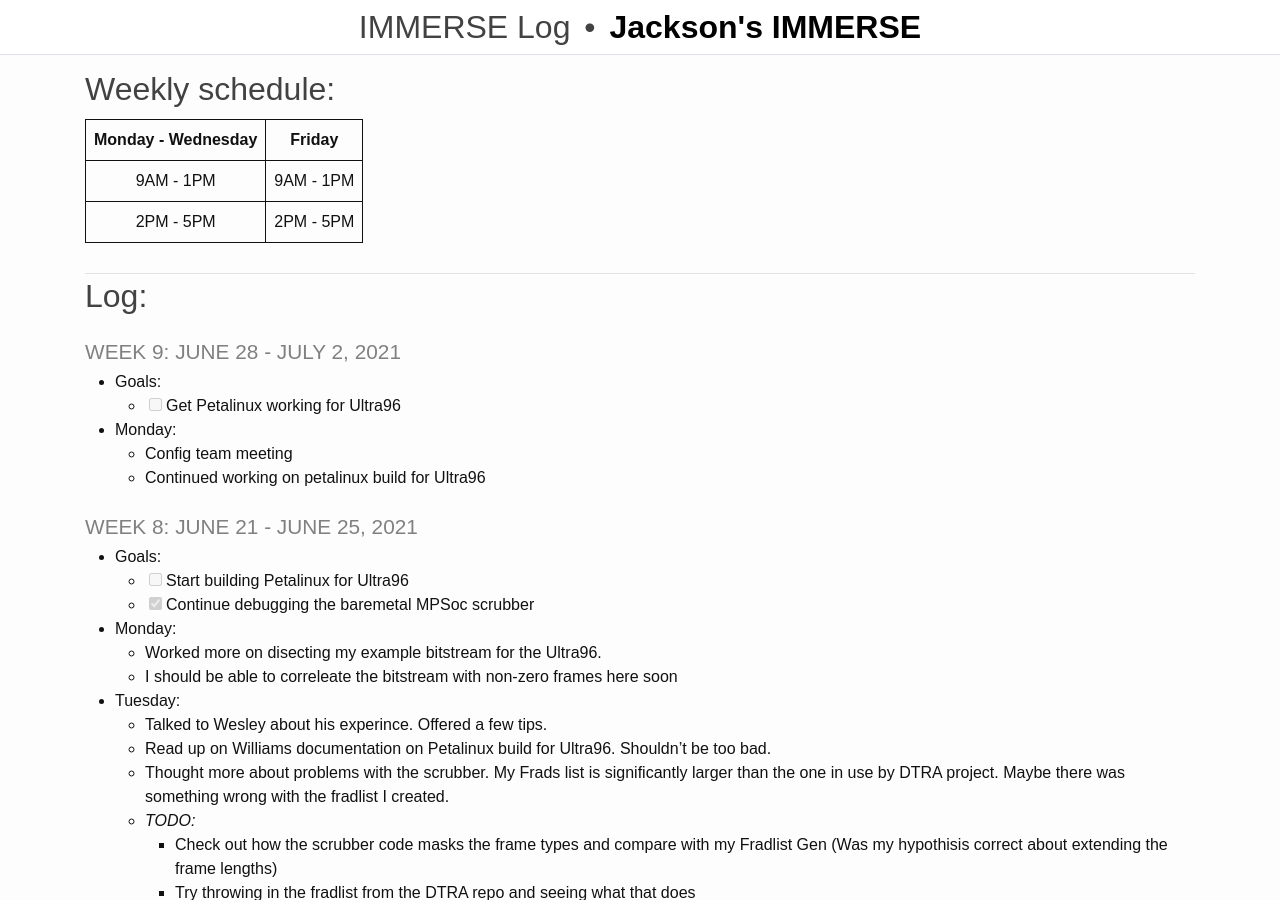
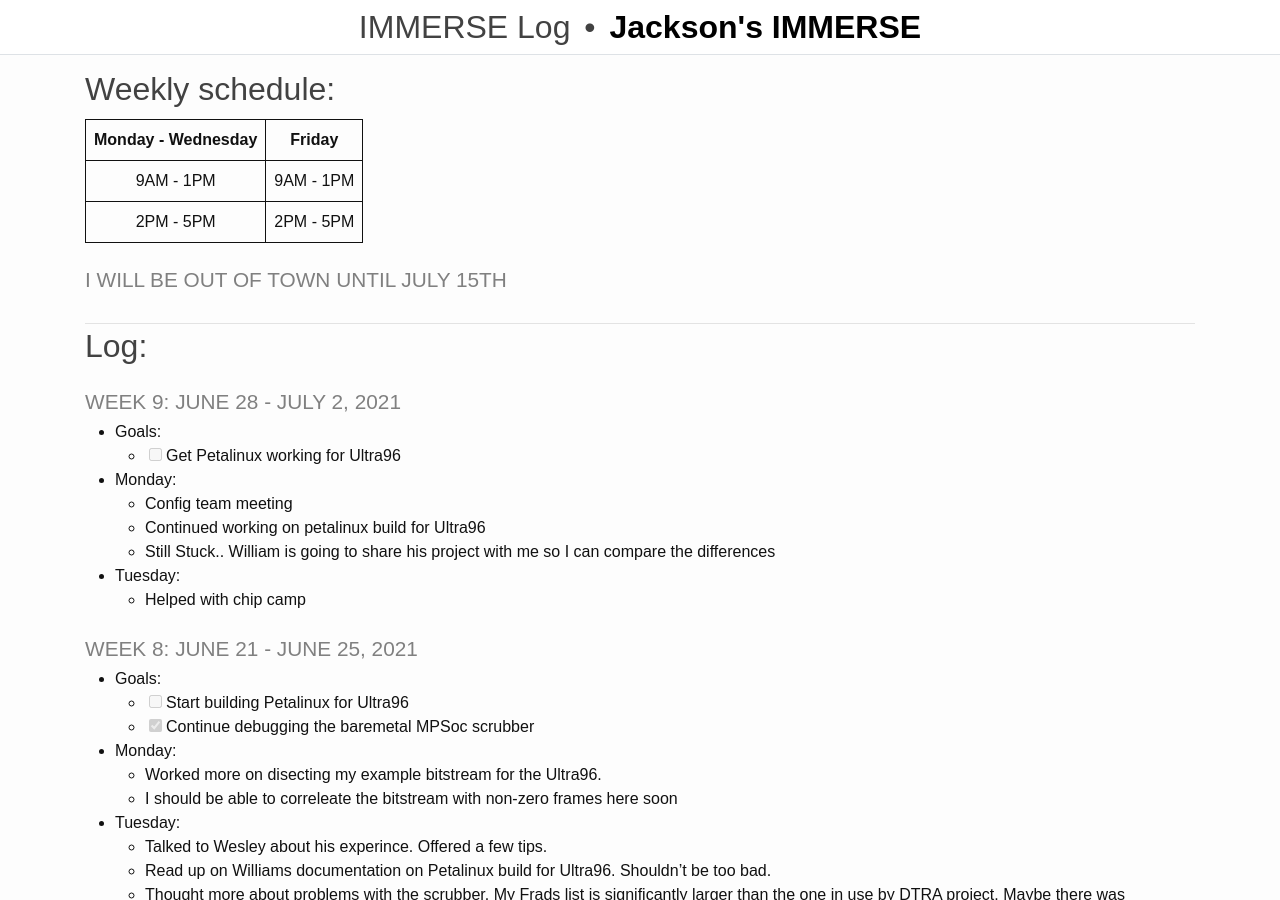
Before and after one commit to rjsmith1999/IMMERSE, a Jekyll site: the page built from _pages/log.md, in a window 1280 px wide and 900 px high. Built offline with Jekyll 4.4.1, drawn with Linux system fonts in a browser that asks for light colours.

Commit message:
Update Log

```diff
--- a/_pages/log.md
+++ b/_pages/log.md
@@ -11,6 +11,8 @@ title: IMMERSE Log
 |    2PM - 5PM        | 2PM - 5PM  |
 
 
+### I will be out of town until July 15th
+
 -------------------
 ## Log:
 
@@ -21,7 +23,10 @@ title: IMMERSE Log
 * **Monday**:
   - Config team meeting
   - Continued working on petalinux build for Ultra96
+  - Still Stuck.. William is going to share his project with me so I can compare the differences
 
+* **Tuesday**:
+  - Helped with chip camp
 
 ### Week 8: June 21 - June 25, 2021
 * **Goals**:
```
